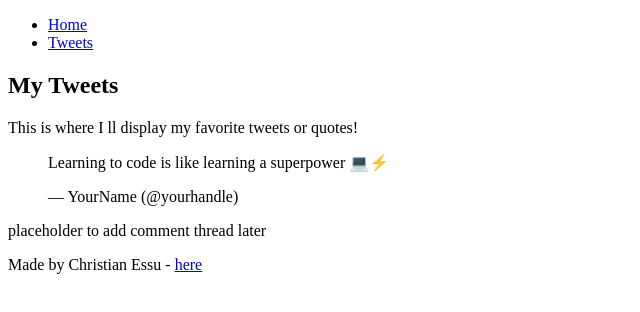
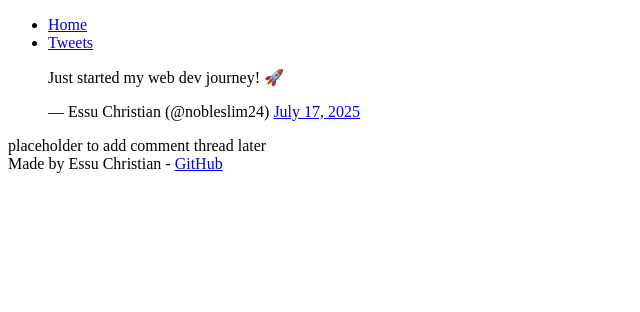
Before and after one commit to nobleslim24/My_First_Portfolio, a plain HTML site: page tweets.html in a window 1280 px wide. Shown: the whole page, without its empty margins (0-640 px from the left). Drawn offline with Linux system fonts and the light colour scheme.

Commit message:
Fix structure to match required format

```diff
--- a/tweets.html
+++ b/tweets.html
@@ -5,7 +5,6 @@
     <title>My Tweets</title>
   </head>
   <body>
-
     <header>
       <ul>
         <li><a href="index.html">Home</a></li>
@@ -15,22 +14,22 @@
 
     <main>
       <article>
-        <h1>My Tweets</h1>
-        <p>This is where I ll display my favorite tweets or quotes!</p>
         <blockquote class="twitter-tweet">
-          <p lang="en" dir="ltr">Learning to code is like learning a superpower 💻⚡️</p>
-          &mdash; YourName (@yourhandle)
+          <p lang="en" dir="ltr">Just started my web dev journey! 🚀</p>
+          — Essu Christian (@nobleslim24) <a href="https://twitter.com/example/status/1234567890">July 17, 2025</a>
         </blockquote>
       </article>
 
       <aside>
-        <p>placeholder to add comment thread later</p>
+        placeholder to add comment thread later
       </aside>
     </main>
 
     <footer>
-      <p>Made by Christian Essu - <a href="https://github.com/yourusername" target="_blank">here</a></p>
+      Made by Essu Christian - <a href="https://github.com/nobleslim24" target="_blank">GitHub</a>
     </footer>
 
+    <!-- Twitter embed script -->
+    <script async src="https://platform.twitter.com/widgets.js" charset="utf-8"></script>
   </body>
 </html>
```
Also changed, not shown: index.html (+5 -8 lines).
